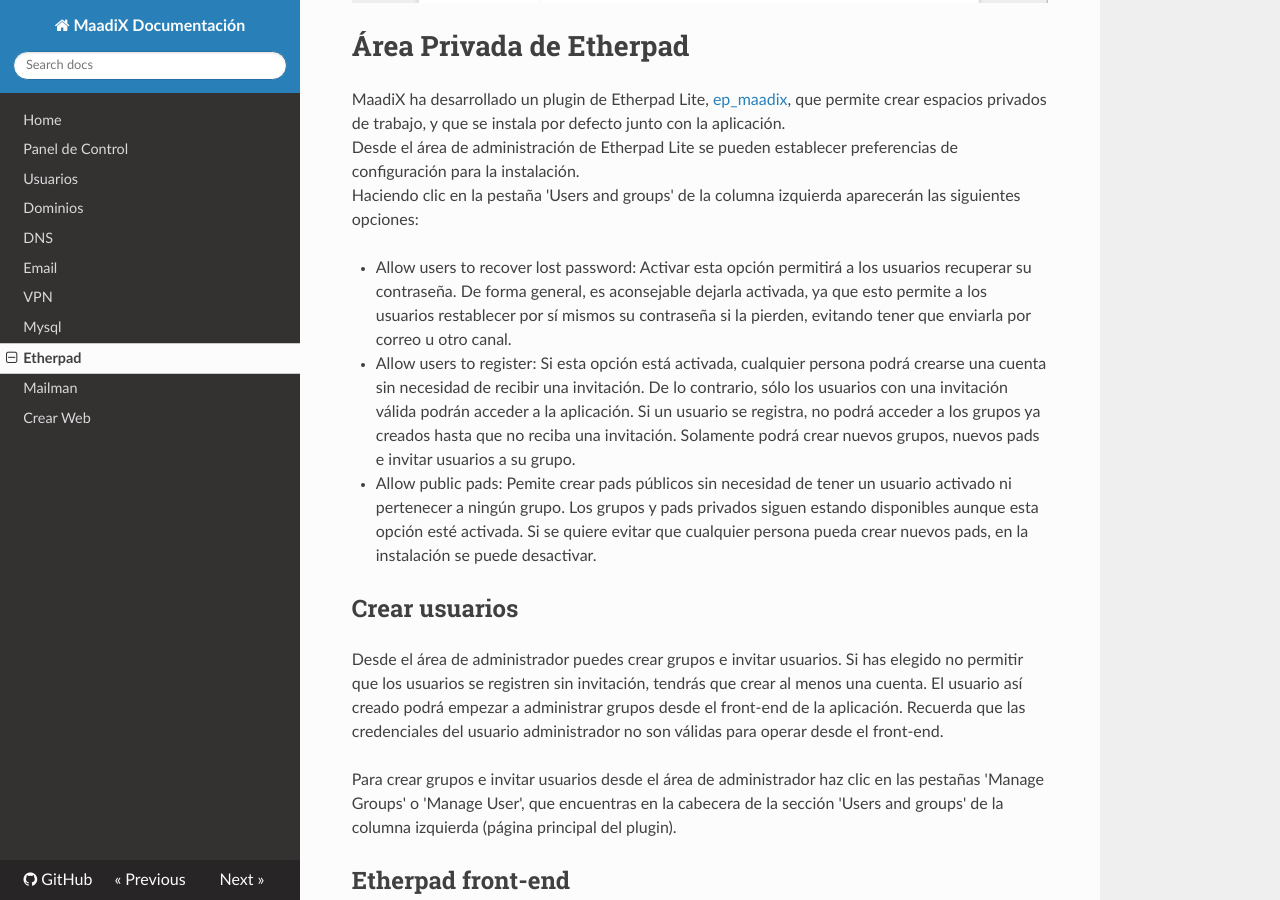
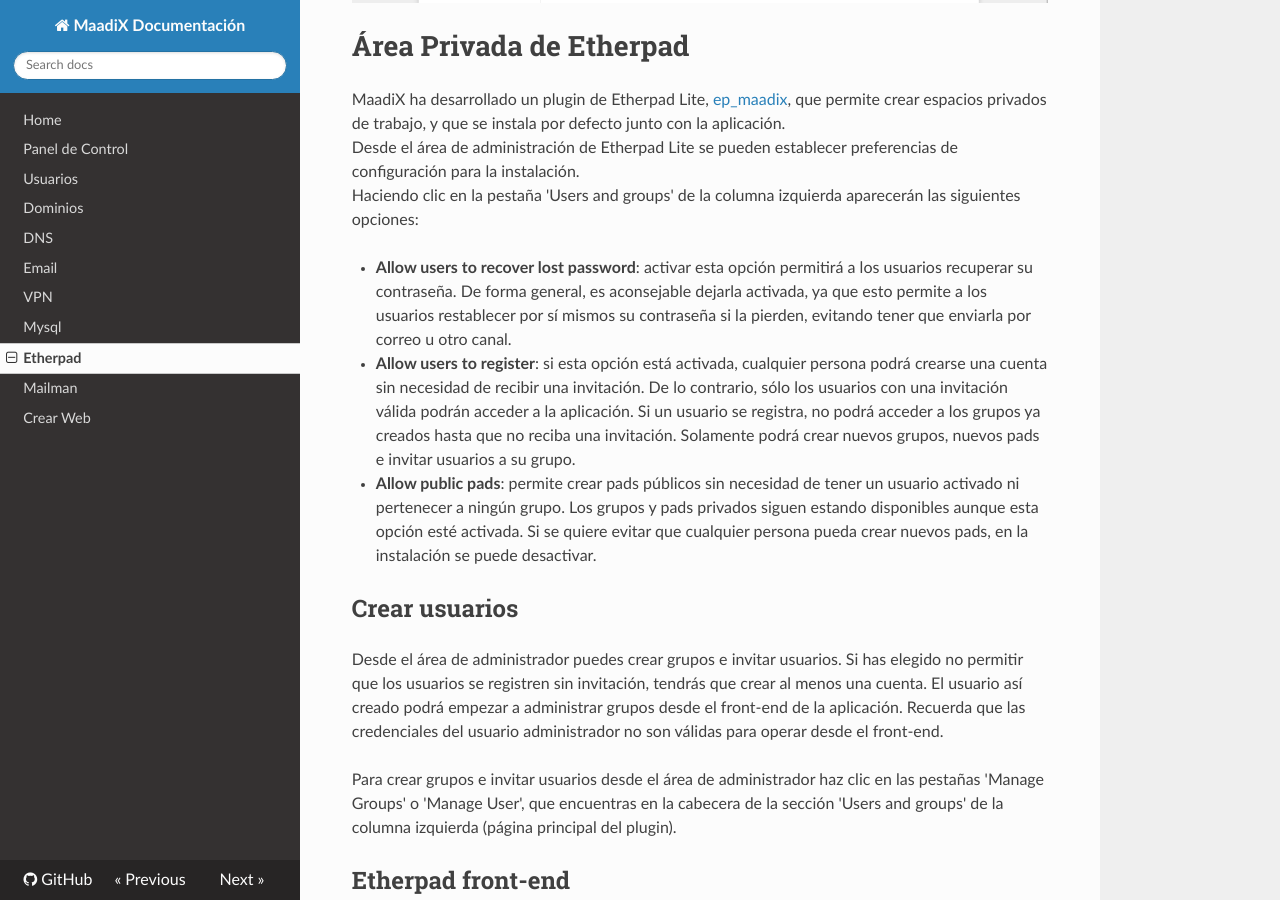
Before and after one commit to MaadixNet/docs, an MkDocs documentation site: the page built from docs/etherpad.md, in a window 1280 px wide and 900 px high, scrolled down 1557 px. Built offline with MkDocs 1.6.1, drawn with Linux system fonts in a browser that asks for light colours; nearby versions of some CDN libraries; old or Windows-style settings are respelled for this version of MkDocs; some of the changed text lies outside the part shown.

Commit message:
Correcciones tipográficas menores

```diff
--- a/docs/etherpad.md
+++ b/docs/etherpad.md
@@ -48,11 +48,11 @@
 Haciendo clic en la pestaña 'Users and groups' de la columna izquierda aparecerán las siguientes opciones:
 
 
-* Allow users to recover lost password: Activar esta opción permitirá a los usuarios recuperar su contraseña. De forma general, es aconsejable dejarla activada, ya que esto permite a los usuarios restablecer por sí mismos su contraseña si la pierden, evitando tener que enviarla por correo u otro canal.
+* **Allow users to recover lost password**: activar esta opción permitirá a los usuarios recuperar su contraseña. De forma general, es aconsejable dejarla activada, ya que esto permite a los usuarios restablecer por sí mismos su contraseña si la pierden, evitando tener que enviarla por correo u otro canal.
 
-* Allow users to register: Si esta opción está activada, cualquier persona podrá crearse una cuenta sin necesidad de recibir una invitación. De lo contrario, sólo los usuarios con una invitación válida podrán acceder a la aplicación. Si un usuario se registra, no podrá acceder a los grupos ya creados hasta que no reciba una invitación. Solamente podrá crear nuevos grupos, nuevos pads e invitar usuarios a su grupo.
+* **Allow users to register**: si esta opción está activada, cualquier persona podrá crearse una cuenta sin necesidad de recibir una invitación. De lo contrario, sólo los usuarios con una invitación válida podrán acceder a la aplicación. Si un usuario se registra, no podrá acceder a los grupos ya creados hasta que no reciba una invitación. Solamente podrá crear nuevos grupos, nuevos pads e invitar usuarios a su grupo.
 
-* Allow public pads: Pemite crear pads públicos sin necesidad de tener un usuario activado ni pertenecer a ningún grupo. Los grupos y pads privados siguen estando disponibles aunque esta opción esté activada. Si se quiere evitar que cualquier persona pueda crear nuevos pads, en la instalación se puede desactivar.
+* **Allow public pads**: permite crear pads públicos sin necesidad de tener un usuario activado ni pertenecer a ningún grupo. Los grupos y pads privados siguen estando disponibles aunque esta opción esté activada. Si se quiere evitar que cualquier persona pueda crear nuevos pads, en la instalación se puede desactivar.
 
 
 
@@ -99,11 +99,11 @@
 
 Los roles disponibles son:
 
-   **Group Author**: Puede crear y editar Pads
+   **Group Author**: puede crear y editar Pads
 
-   **Group Manager**: Puede crear / editar / borrar Pads e invitar / quitar Usuarios
+   **Group Manager**: puede crear / editar / borrar Pads e invitar / quitar Usuarios
 
-   **Group Admin**: Puede crear / editar / borrar Pads, invitar / eliminar Usuarios y borrar todo el grupo
+   **Group Admin**: puede crear / editar / borrar Pads, invitar / eliminar Usuarios y borrar todo el grupo
 
 El nuevo usuario invitado aparecerá en la tabla de abajo. El rol asignado al usuario se puede modificar y editar más tarde.
 
```
